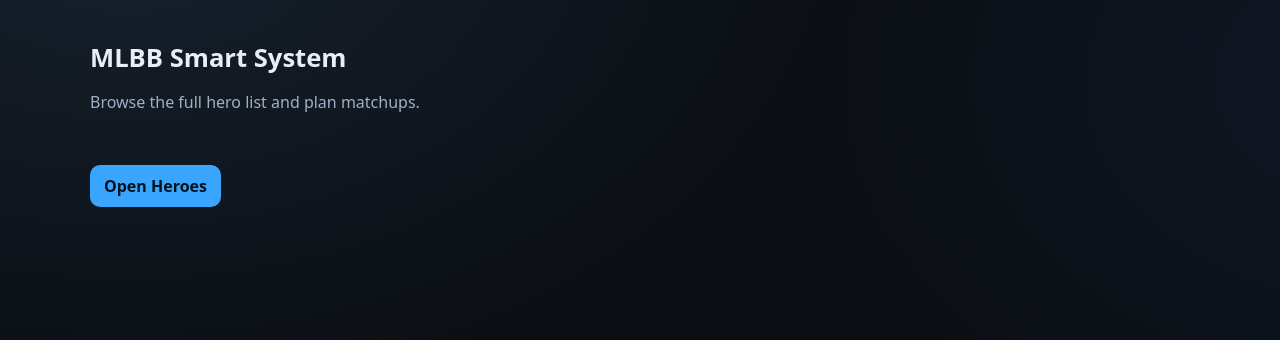
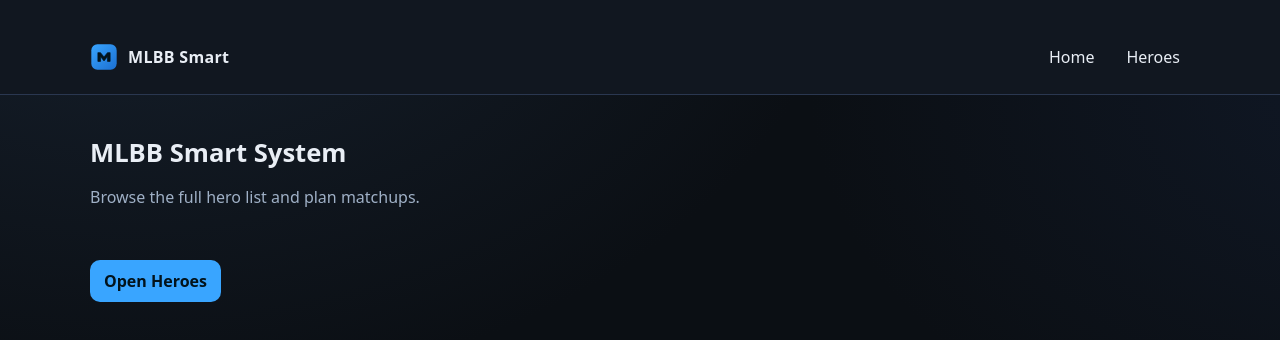
Before and after one commit to YouKnowMe2/MlbbSmartSystem, a website: page index.html in a window 1280 px wide. Drawn offline with Linux system fonts and the light colour scheme.

Commit message:
UI: add site header with logo and nav (Home, Heroes) on all pages

```diff
--- a/index.html
+++ b/index.html
@@ -7,6 +7,18 @@
     <link rel="stylesheet" href="styles.css" />
   </head>
   <body>
+    <header class="site-header">
+      <div class="container header-inner">
+        <a class="brand" href="index.html" aria-label="MLBB Smart home">
+          <img src="images/logo.svg" alt="" class="logo" />
+          <span class="brand-name">MLBB Smart</span>
+        </a>
+        <nav class="nav" aria-label="Primary">
+          <a class="nav-link" href="index.html">Home</a>
+          <a class="nav-link" href="heroes.html">Heroes</a>
+        </nav>
+      </div>
+    </header>
     <main class="container" style="padding:40px 0;">
       <h1 style="margin:0 0 12px;">MLBB Smart System</h1>
       <p class="footnote">Browse the full hero list and plan matchups.</p>
--- a/styles.css
+++ b/styles.css
@@ -6,6 +6,28 @@
   --accent: #39a5ff;
   --ring: #2a3750;
 }
+
+/* Site header */
+.site-header {
+  position: sticky;
+  top: 0;
+  z-index: 10;
+  background: color-mix(in srgb, var(--card) 92%, #0b0f14);
+  border-bottom: 1px solid var(--ring);
+}
+.header-inner {
+  display: flex;
+  align-items: center;
+  justify-content: space-between;
+  gap: 16px;
+  padding: 10px 0;
+}
+.brand { display: inline-flex; align-items: center; gap: 10px; text-decoration: none; color: var(--ink); }
+.logo { width: 28px; height: 28px; display: block; }
+.brand-name { font-weight: 800; letter-spacing: .3px; }
+.nav { display: inline-flex; gap: 12px; }
+.nav-link { color: var(--ink); text-decoration: none; padding: 8px 10px; border-radius: 8px; }
+.nav-link:hover { background: color-mix(in srgb, var(--accent) 15%, transparent); color: #e9f7ff; }
 
 * { box-sizing: border-box; }
 html, body { height: 100%; }
```
Also changed, not shown: heroes.html (+12 -0 lines), images/logo.svg (added).
